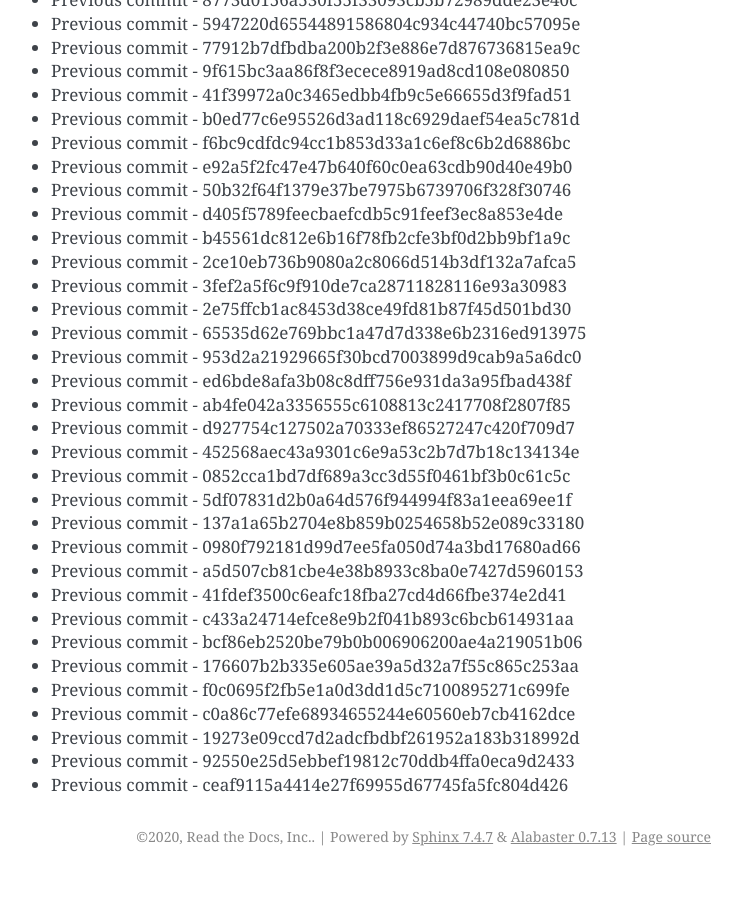
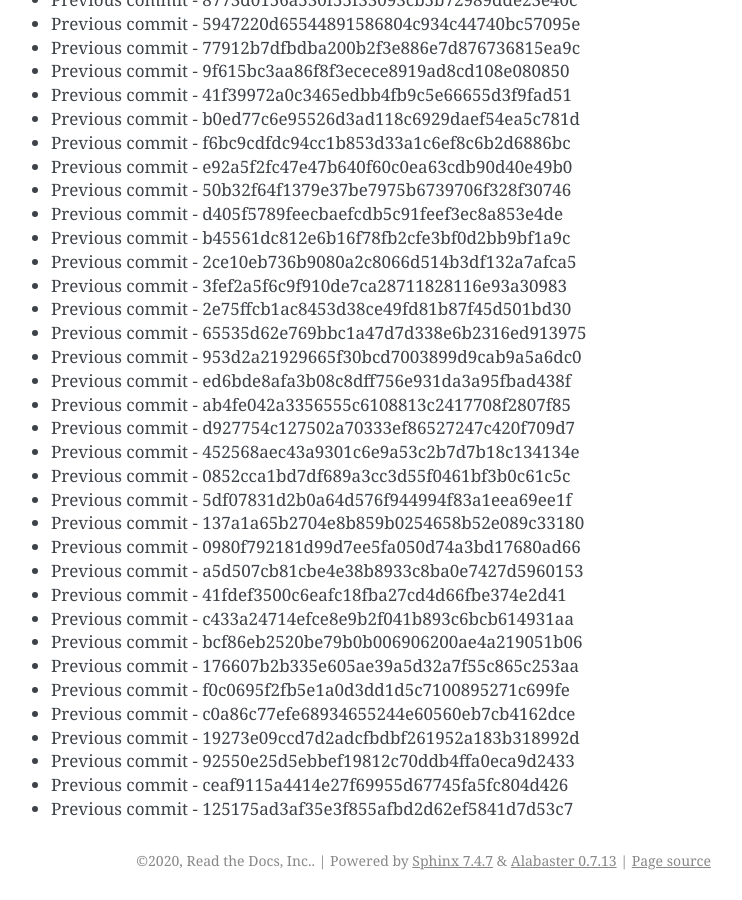
Before and after one commit to readthedocs/rtd-git-stresstest, a Sphinx documentation site: the page built from docs/updates.rst, in a window 1280 px wide and 900 px high, scrolled down 21811 px. Shown: the whole window, without its empty margins (399-1141 px from the left). Built offline with Sphinx 7.4.7, drawn with Linux system fonts in a browser that asks for light colours; before the commit the page ends 22687 px from its top, so only the background shows below that.

Commit message:
Generating commit from previous: 125175ad3af35e3f855afbd2d62ef5841d7d53c7

```diff
--- a/docs/updates.rst
+++ b/docs/updates.rst
@@ -948,3 +948,4 @@ It can be tested for any performance characteristics.
 * Previous commit - 19273e09ccd7d2adcfbdbf261952a183b318992d
 * Previous commit - 92550e25d5ebbef19812c70ddb4ffa0eca9d2433
 * Previous commit - ceaf9115a4414e27f69955d67745fa5fc804d426
+* Previous commit - 125175ad3af35e3f855afbd2d62ef5841d7d53c7
```
